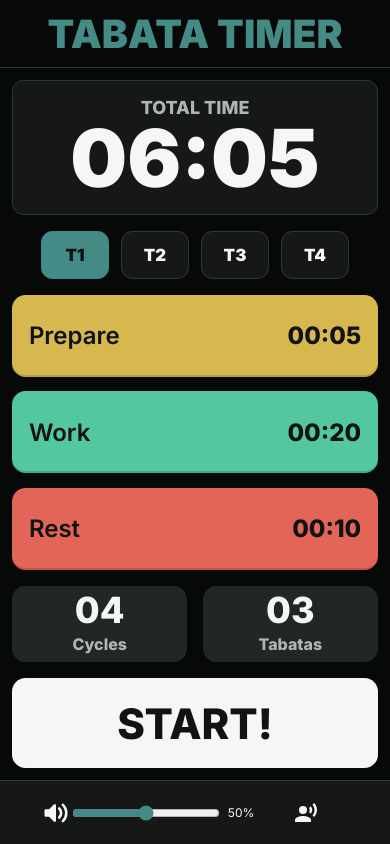
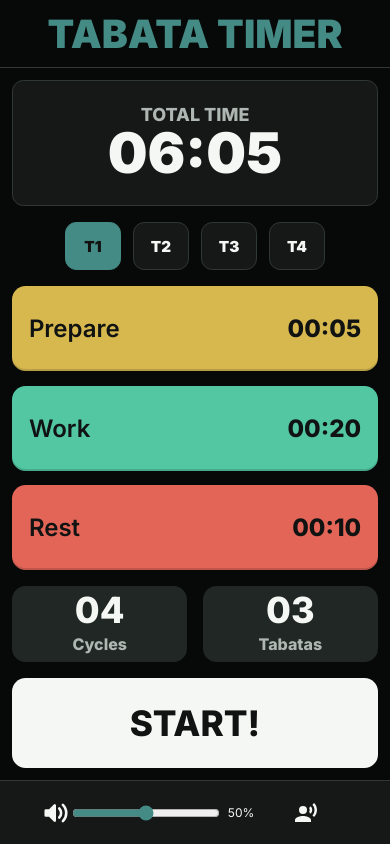
Before and after one commit to StanTheMackiar/Tabata-Timer-App-New, a React (Vite) app: page / in a window 390 px wide. Built offline with nearby package versions, Linux system fonts and the light colour scheme; no server answers.

Commit message:
refactor: enhance responsive design across components with clamp and updated breakpoints

```diff
--- a/src/components/form/StartStopButton.tsx
+++ b/src/components/form/StartStopButton.tsx
@@ -2,6 +2,7 @@ import { FC } from "react";
 
 import styled from "styled-components";
 import { useStopButton } from "../../hooks/useStopButton";
+import { BREAKPOINTS } from "../../utils/breakpoints";
 
 interface Props {
   action?: ButtonAction;
@@ -34,11 +35,18 @@ const Button = styled.button<Props>`
       ? "clamp(4rem, 12dvh, 5.6rem)"
       : "clamp(4rem, 12dvh, 5.2rem)"};
   font-family: var(--pf-font);
-  font-size: 42px;
+  font-size: clamp(2.2rem, 9vw, 3.2rem);
   font-weight: 800;
   text-transform: uppercase;
   user-select: none;
   position: relative;
+  overflow: hidden;
+  white-space: nowrap;
+
+  @media (min-width: ${BREAKPOINTS.desktop}px) {
+    font-size: clamp(2rem, 3.8vw, 2.8rem);
+  }
+
   &:hover {
     cursor: pointer;
     background-color: var(--pf-accent);
--- a/src/components/form/styles/FormStyles.ts
+++ b/src/components/form/styles/FormStyles.ts
@@ -10,7 +10,7 @@ const StyledForm = styled.form`
 
   @media (min-width: ${BREAKPOINTS.desktop}px) {
     display: grid;
-    grid-template-columns: minmax(28rem, 1fr) minmax(16rem, 0.38fr);
+    grid-template-columns: minmax(0, 0.76fr) minmax(11.5rem, 0.24fr);
     grid-template-rows: auto 1fr auto;
   }
 `;
@@ -22,20 +22,20 @@ const PresetBar = styled.div`
 
   @media (min-width: ${BREAKPOINTS.desktop}px) {
     grid-column: 1 / -1;
-    justify-content: flex-start;
+    justify-content: center;
   }
 `;
 
 const PresetButton = styled.button<{ active: boolean }>`
-  width: 4.25rem;
-  height: 3rem;
+  width: clamp(3.5rem, 6vw, 4.25rem);
+  height: clamp(2.6rem, 6dvh, 3rem);
   border: 1px solid
     ${({ active }) => (active ? "var(--pf-accent)" : "var(--pf-line)")};
   border-radius: 0.7rem;
   background: ${({ active }) =>
     active ? "var(--pf-accent)" : "var(--pf-panel)"};
   color: ${({ active }) => (active ? "#111" : "var(--pf-white)")};
-  font-size: 1.05rem;
+  font-size: clamp(0.95rem, 2vw, 1.05rem);
   font-weight: 900;
 `;
 
@@ -66,7 +66,7 @@ const TimerButton = styled.button<{ bgColor: string }>`
   font-size: 24px;
 
   @media (min-width: ${BREAKPOINTS.desktop}px) {
-    font-size: clamp(36px, 2.5rem, 64px);
+    font-size: clamp(2rem, 3.4vw, 3rem);
   }
 
   span {
@@ -77,6 +77,7 @@ const TimerButton = styled.button<{ bgColor: string }>`
   strong {
     font-family: var(--pf-font);
     font-weight: 800;
+    white-space: nowrap;
   }
 `;
 
@@ -91,7 +92,7 @@ const StatsRow = styled.div`
 `;
 
 const StatButton = styled.button`
-  min-height: clamp(4rem, 13dvh, 6.5rem);
+  min-height: clamp(3.6rem, 12dvh, 6.5rem);
   border: 0;
   border-radius: 0.85rem;
   background: var(--pf-panel-alt);
@@ -100,16 +101,22 @@ const StatButton = styled.button`
   place-items: center;
   padding: 0.5rem;
 
+  overflow: hidden;
+
   strong {
-    font-size: 56px;
+    font-size: clamp(2.4rem, 6vw, 4rem);
     line-height: 0.9;
     font-weight: 800;
   }
 
   span {
     color: var(--pf-muted);
-    font-size: 1rem;
+    font-size: clamp(0.8rem, 2vw, 1rem);
     font-weight: 800;
+    max-width: 100%;
+    overflow: hidden;
+    text-overflow: ellipsis;
+    white-space: nowrap;
   }
 `;
 
--- a/src/components/layouts/Layout.tsx
+++ b/src/components/layouts/Layout.tsx
@@ -25,8 +25,8 @@ const AppContainer = styled.main`
   overflow: hidden;
 
   @media (min-width: ${BREAKPOINTS.desktop}px) {
-    width: min(100dvw, 1400px);
-    padding: 0 1.25rem;
+    width: 100dvw;
+    padding: 0 clamp(0.75rem, 2vw, 1.25rem);
   }
 `;
 
--- a/src/components/ui/TotalTime.tsx
+++ b/src/components/ui/TotalTime.tsx
@@ -45,11 +45,11 @@ const Subtitle = styled.h4`
 const Time = styled.h2`
   color: var(--pf-white);
   font-family: var(--pf-font);
-  font-size: 80px;
+  font-size: clamp(3.5rem, 14vw, 5rem);
   font-weight: 900;
   line-height: 1;
 
   @media (min-width: ${BREAKPOINTS.desktop}px) {
-    font-size: clamp(80px, 13vw, 100px);
+    font-size: clamp(3.4rem, 5.8vw, 5rem);
   }
 `;
--- a/src/pages/HomePage.tsx
+++ b/src/pages/HomePage.tsx
@@ -26,7 +26,7 @@ const HomeContent = styled.section`
 
   @media (min-width: ${BREAKPOINTS.desktop}px) {
     display: grid;
-    grid-template-columns: minmax(18rem, 0.42fr) minmax(34rem, 1fr);
+    grid-template-columns: minmax(12rem, 0.24fr) minmax(0, 1fr);
     align-items: stretch;
   }
 `;
```
